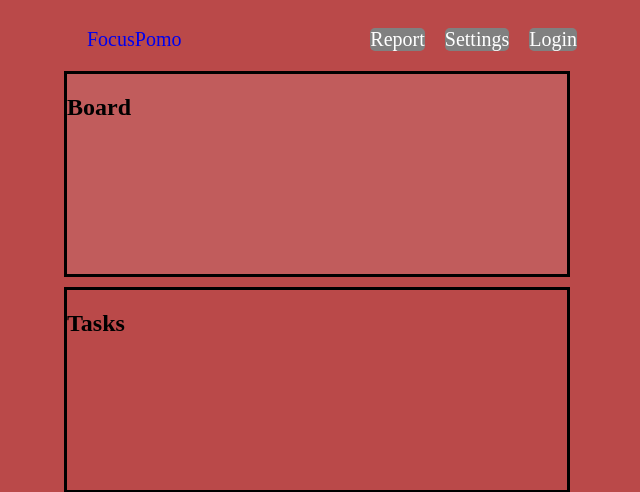
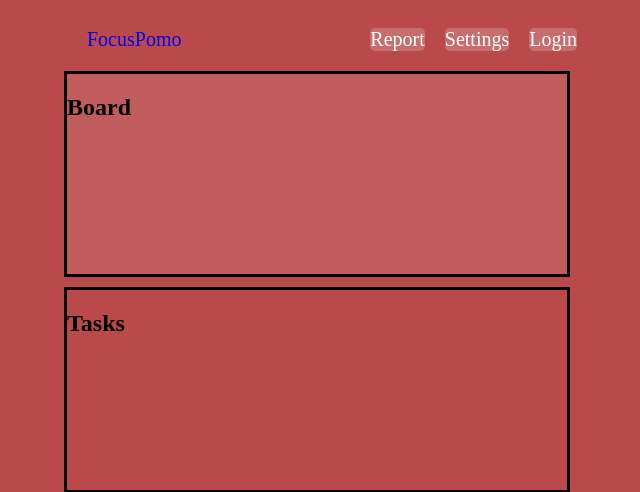
Before and after one commit to gambas-maker/focus, a Django app: page / in a window 1280 px wide. Shown: the top 492 px of the page, without its empty margins (323-963 px from the left). Run offline with Django 4.2, Linux system fonts and the light colour scheme.

Commit message:
FE changes

```diff
--- a/focus_pomo/static/master.css
+++ b/focus_pomo/static/master.css
@@ -30,7 +30,7 @@ body{
 }
 .tab{
     margin: 0px 10px 0px 10px;
-    background-color: grey;
+    background-color: rgba(255, 255, 255, 0.2);
     color: white;
     border-radius: 5px;
 }
```
